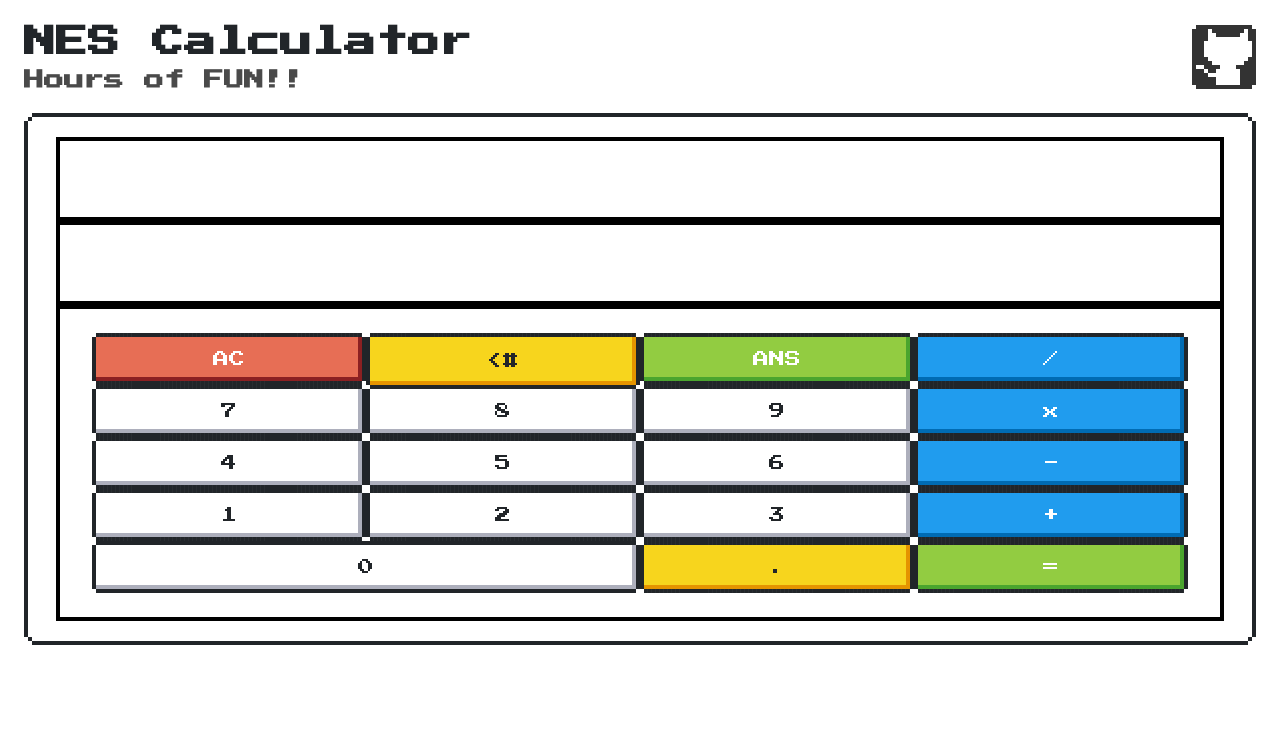
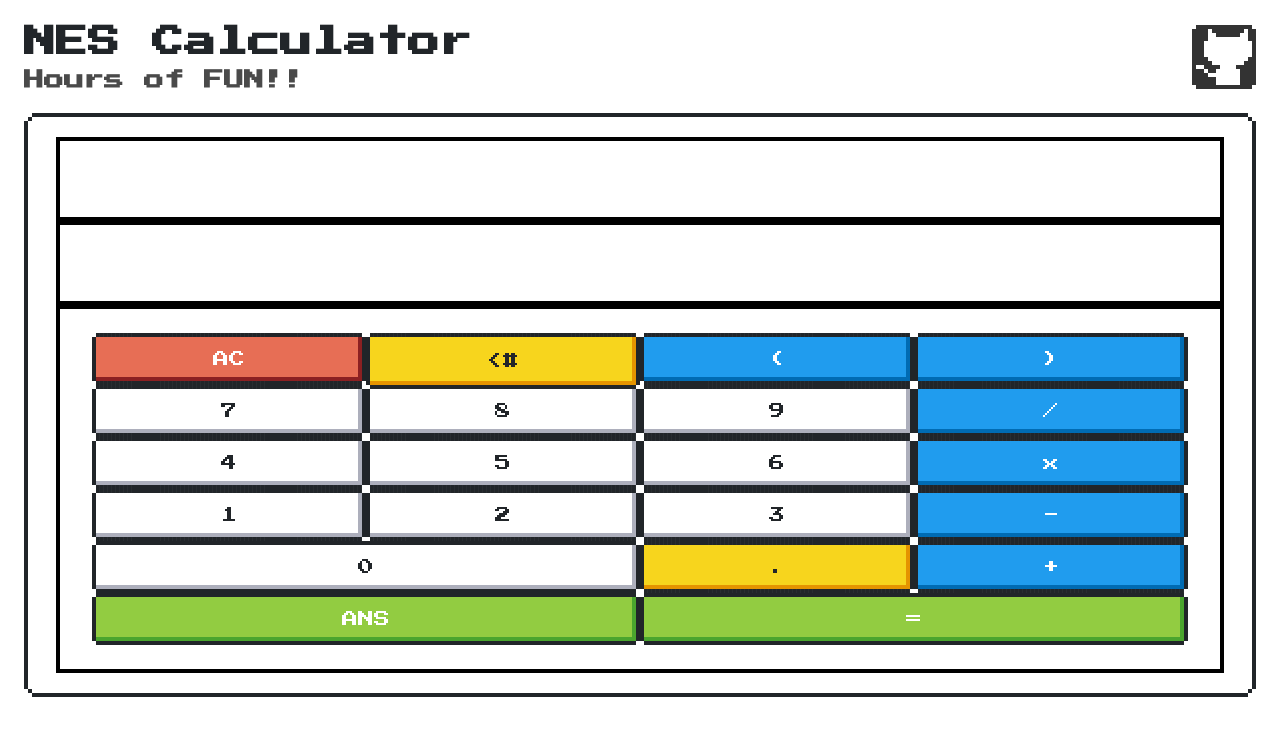
Before and after one commit to MatiasAgelvis/NEScalculator, a Preact app: page / in a window 1280 px wide. Shown: the top 736 px of the page. Built offline with nearby package versions, Linux system fonts and the light colour scheme.

Commit message:
feat(keyboard): add parenthesis and ans keys
- add open and close parenthesis keys
- add ans key to retrieve previous result
- reconfigure grid layout to accommodate new keys

```diff
--- a/src/components/keyboard.jsx
+++ b/src/components/keyboard.jsx
@@ -4,6 +4,7 @@ export default function Keyboard({
 	pressDigit,
 	pressDecimal,
 	pressOperator,
+	pressParen,
 	pressAns,
 	backspace,
 	clearAll,
@@ -26,6 +27,18 @@ export default function Keyboard({
 				classNames="point is-warning"
 				clickHandle={pressDecimal}
 				content="."
+			/>
+			<Key
+				id="open-paren"
+				classNames="open is-primary"
+				clickHandle={() => pressParen("(")}
+				content="("
+			/>
+			<Key
+				id="close-paren"
+				classNames="close is-primary"
+				clickHandle={() => pressParen(")")}
+				content=")"
 			/>
 			<Key
 				id="equals"
--- a/src/index.scss
+++ b/src/index.scss
@@ -28,15 +28,16 @@ body {
 .btn-container {
   display: grid;
   grid-template-columns: 1fr 1fr 1fr 1fr;
-  grid-template-rows: 1fr 1fr 1fr 1fr 1fr;
+  grid-template-rows: 1fr 1fr 1fr 1fr 1fr 1fr;
   gap: 0px 0px;
   grid-auto-flow: row;
   grid-template-areas:
-    "AC back percent div"
-    "_7 _8 _9 mult"
-    "_4 _5 _6 minus"
-    "_1 _2 _3 plus"
-    "_0 _0 point equal";
+    "AC back open close"
+    "_7 _8 _9 div"
+    "_4 _5 _6 mult"
+    "_1 _2 _3 minus"
+    "_0 _0 point plus"
+    "ans ans equal equal";
 }
 
 ._7 {
@@ -103,8 +104,16 @@ body {
   grid-area: div;
 }
 
-.percent {
-  grid-area: percent;
+.open {
+  grid-area: open;
+}
+
+.close {
+  grid-area: close;
+}
+
+.ans {
+  grid-area: ans;
 }
 
 .AC {
```
